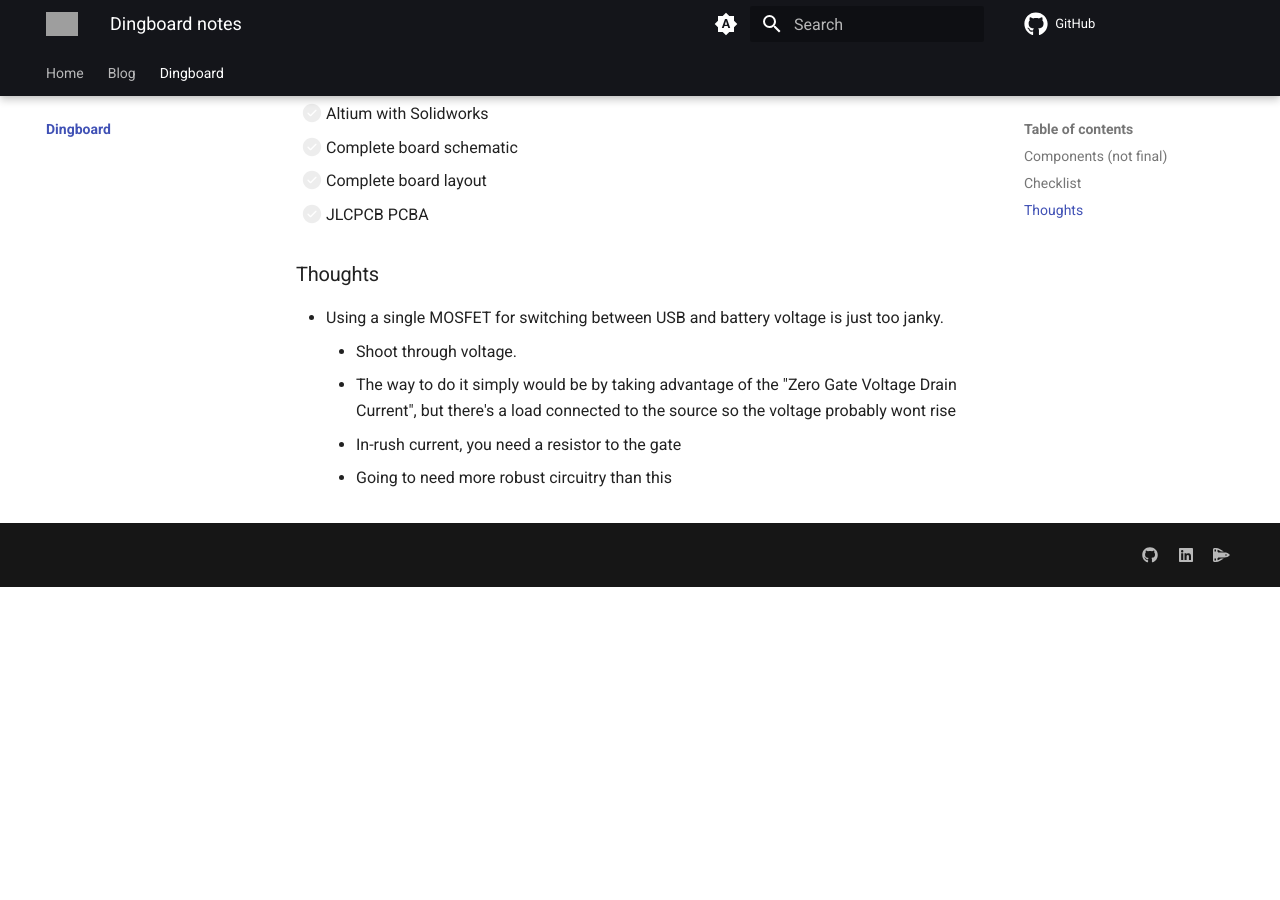
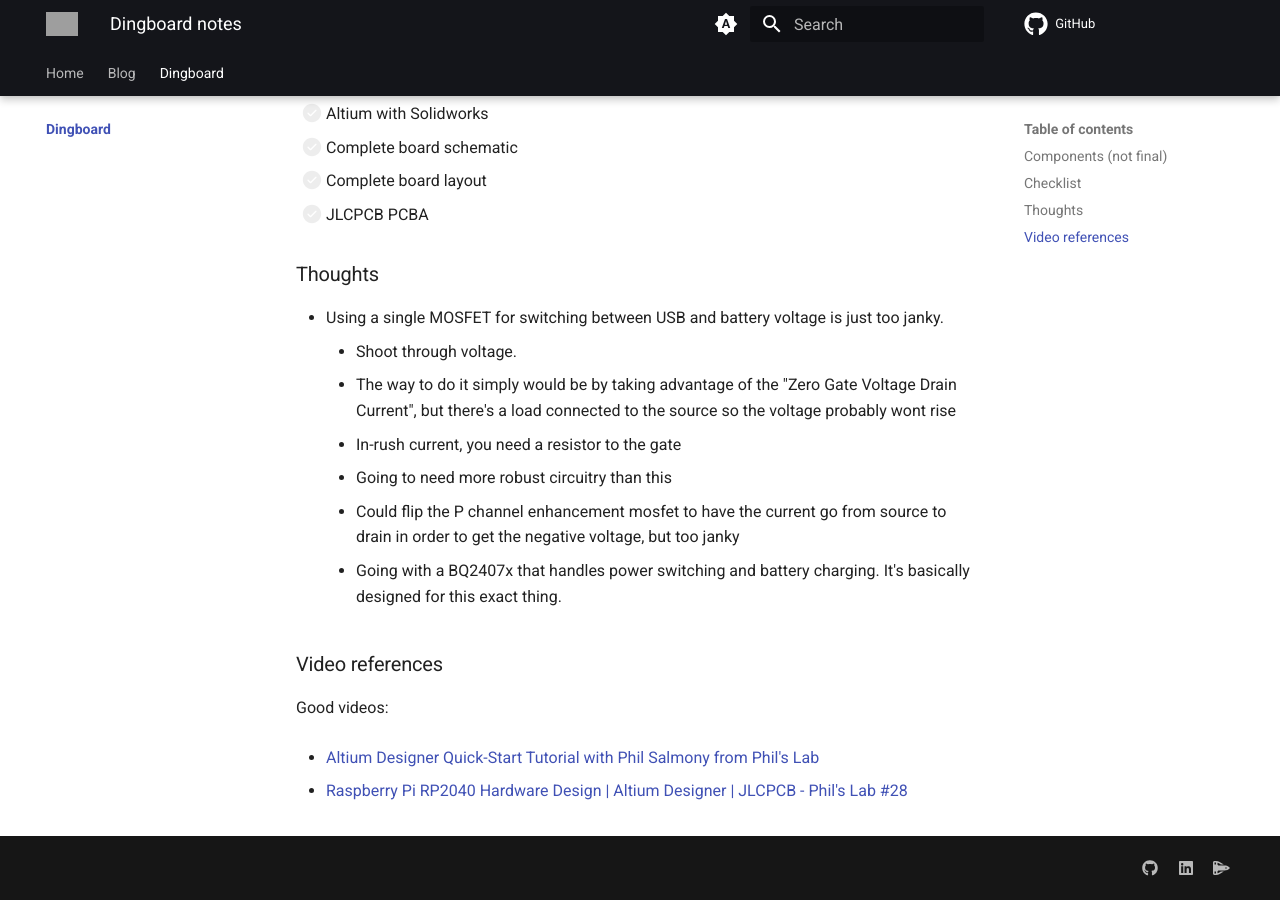
Before and after one commit to sonicavionics/sonicavionics.com, an MkDocs documentation site: the page built from docs/dingboard/index.md, in a window 1280 px wide and 900 px high, scrolled down 761 px. Built offline with MkDocs 1.6.1 and Material for MkDocs 9.7.7, drawn with Linux system fonts in a browser that asks for light colours; comment, search, counter and statistics services are not loaded; before the commit the page ends 1348 px from its top, so only the background shows below that; grey boxes are pictures that could not be loaded.

Commit message:
add video references, thoughts

```diff
--- a/docs/dingboard/index.md
+++ b/docs/dingboard/index.md
@@ -43,3 +43,12 @@
     - The way to do it simply would be by taking advantage of the "Zero Gate Voltage Drain Current", but there's a load connected to the source so the voltage probably wont rise
     - In-rush current, you need a resistor to the gate
     - Going to need more robust circuitry than this
+    - Could flip the P channel enhancement mosfet to have the current go from source to drain in order to get the negative voltage, but too janky
+    - Going with a BQ2407x that handles power switching and battery charging. It's basically designed for this exact thing.
+
+### Video references
+Good videos:
+
+- [Altium Designer Quick-Start Tutorial with Phil Salmony from Phil's Lab](https://www.youtube.com/watch?v=YTGzncKU5RY)
+
+- [Raspberry Pi RP2040 Hardware Design | Altium Designer | JLCPCB - Phil's Lab #28](https://www.youtube.com/watch?v=X00Cm5LMNQk)
```
